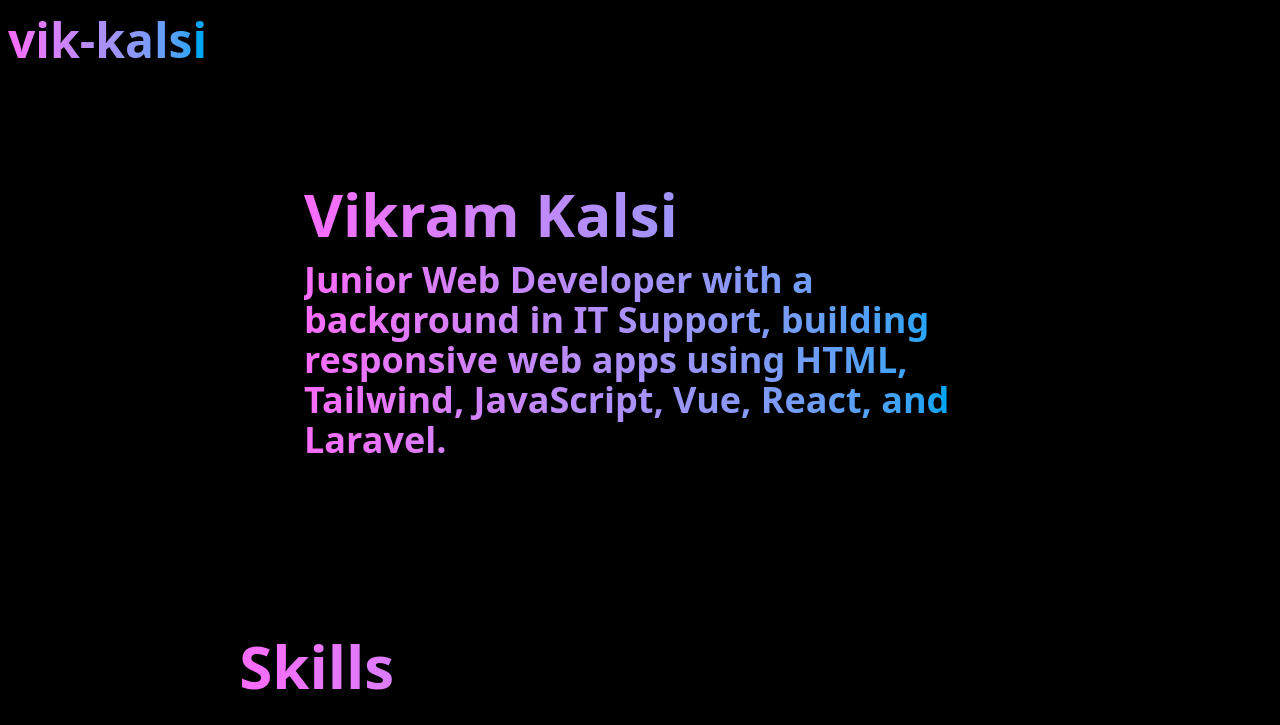
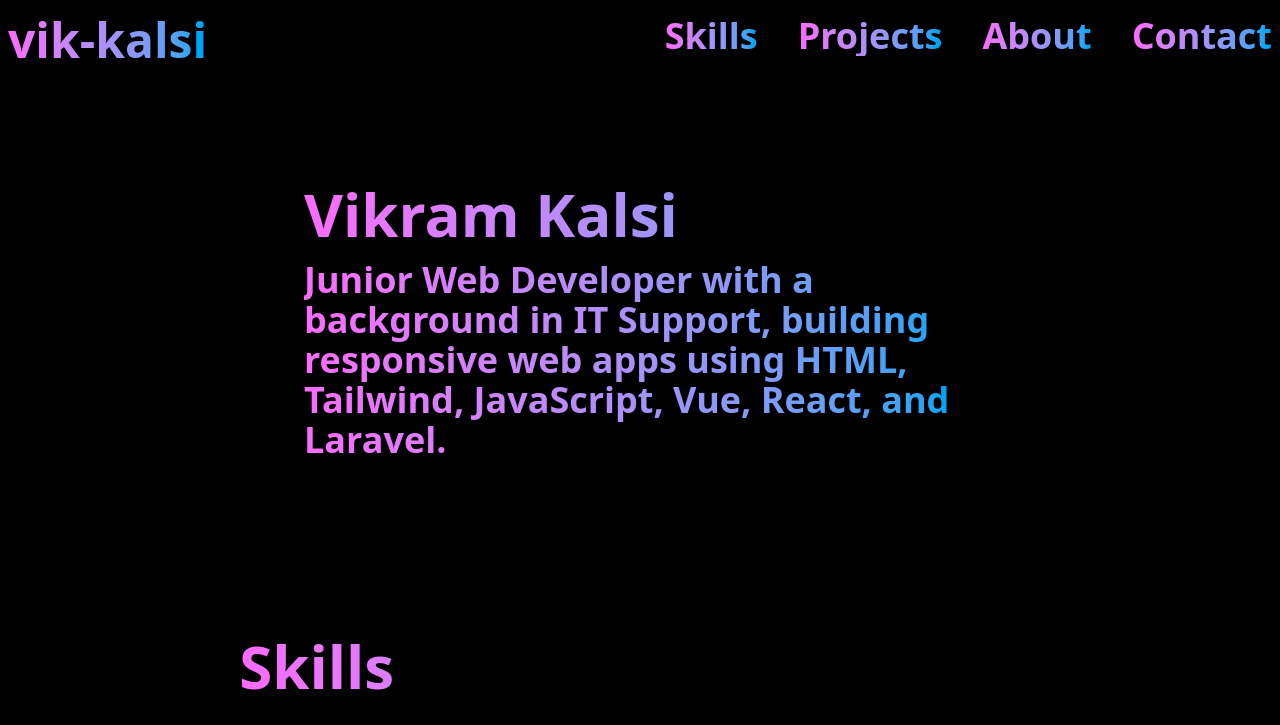
Before and after one commit to vik-kalsi/vik-kalsi-portfolio, a website: page index.html in a window 1280 px wide. Shown: the top 725 px of the page. Drawn offline with Linux system fonts and the light colour scheme.

Commit message:
Adding menu bar for large responsive screen

```diff
--- a/index.html
+++ b/index.html
@@ -13,8 +13,16 @@
         <h1 class="font-bold text-2xl md:text-5xl text-transparent bg-clip-text bg-linear-to-r from-[#F96BFC] to-sky-500">vik-kalsi</h1>
 
         <svg class="block md:hidden cursor-pointer" xmlns="http://www.w3.org/2000/svg" height="24px" viewBox="0 0 24 24" width="24px" fill="#F96BFC"> <path d="M0 0h24v24H0V0z" fill="none"></path><path d="M3 18h18v-2H3v2zm0-5h18v-2H3v2zm0-7v2h18V6H3z"></path></svg>
+        <svg class="hidden md:block cursor-pointer lg:hidden" xmlns="http://www.w3.org/2000/svg" height="48px" viewBox="0 0 24 24" width="48px" fill="#F96BFC"> <path d="M0 0h24v24H0V0z" fill="none"></path><path d="M3 18h18v-2H3v2zm0-5h18v-2H3v2zm0-7v2h18V6H3z"></path></svg>
 
-        <svg class="hidden md:block cursor-pointer lg:hidden" xmlns="http://www.w3.org/2000/svg" height="48px" viewBox="0 0 24 24" width="48px" fill="#F96BFC"> <path d="M0 0h24v24H0V0z" fill="none"></path><path d="M3 18h18v-2H3v2zm0-5h18v-2H3v2zm0-7v2h18V6H3z"></path></svg>
+        <div class="hidden lg:block">
+            <ul class="flex gap-10 font-bold text-4xl">
+                <li class="text-transparent bg-clip-text bg-linear-to-r from-[#F96BFC] to-sky-500 cursor-pointer">Skills</li>
+                <li class="text-transparent bg-clip-text bg-linear-to-r from-[#F96BFC] to-sky-500 cursor-pointer">Projects</li>
+                <li class="text-transparent bg-clip-text bg-linear-to-r from-[#F96BFC] to-sky-500 cursor-pointer">About</li>
+                <li class="text-transparent bg-clip-text bg-linear-to-r from-[#F96BFC] to-sky-500 cursor-pointer">Contact</li>
+            </ul>
+        </div>
     </div>
 
 
```
Also changed, not shown: output.css.
